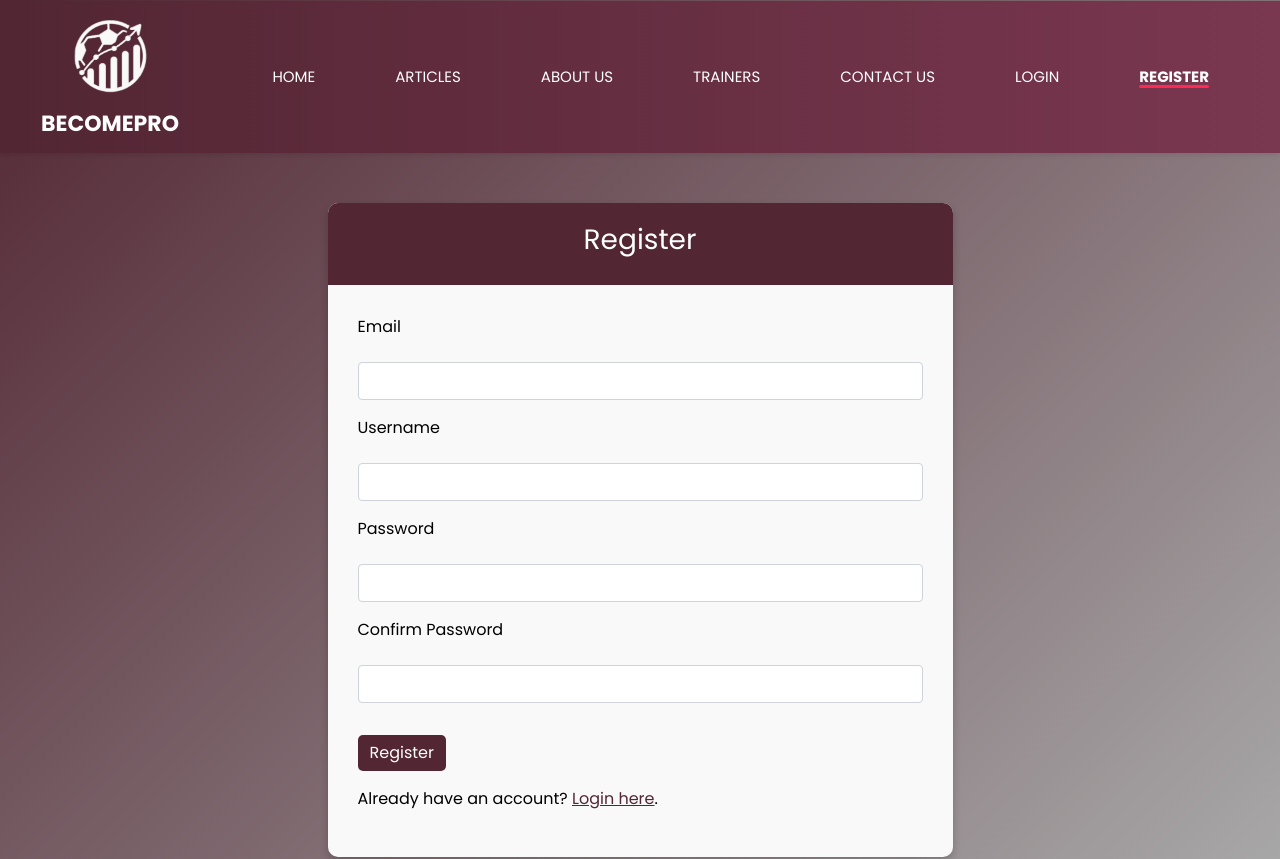
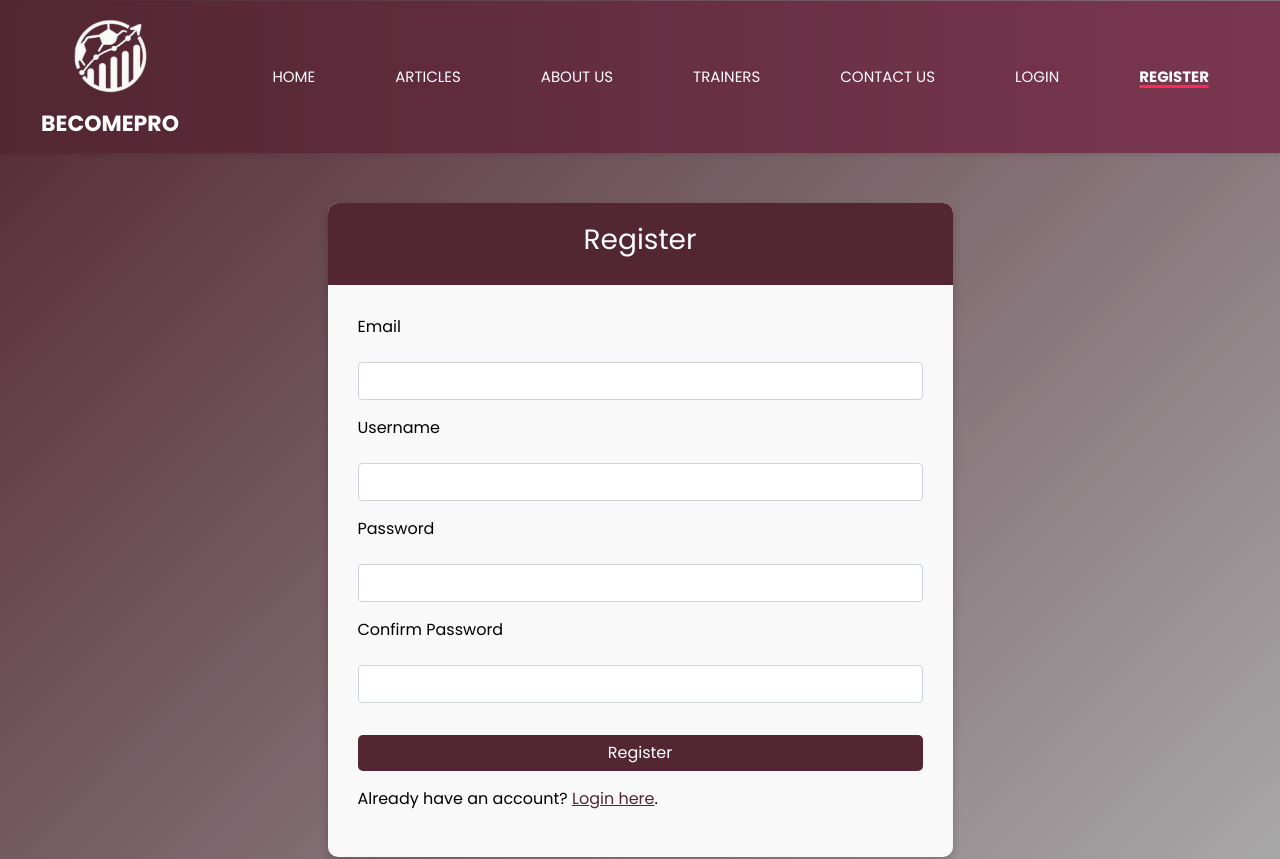
Before and after one commit to al-badarin/BecomePro, a React (Vite) app in the folder client/: page /register in a window 1280 px wide. Shown: the top 859 px of the page. Built offline with nearby package versions, Linux system fonts and the light colour scheme; no server answers.

Commit message:
make register btn action same as login's

```diff
--- a/client/src/components/register/Register.jsx
+++ b/client/src/components/register/Register.jsx
@@ -156,12 +156,12 @@ export default function Register() {
                   ) : null}
                 </div>
 
-                <button
+                <input
                   type="submit"
                   className={`btn ${styles.btnSubmit} mt-3`}
-                >
-                  Register
-                </button>
+                  value="Register"
+                />
+
               </form>
               <div className="mt-3">
                 <p>
```
